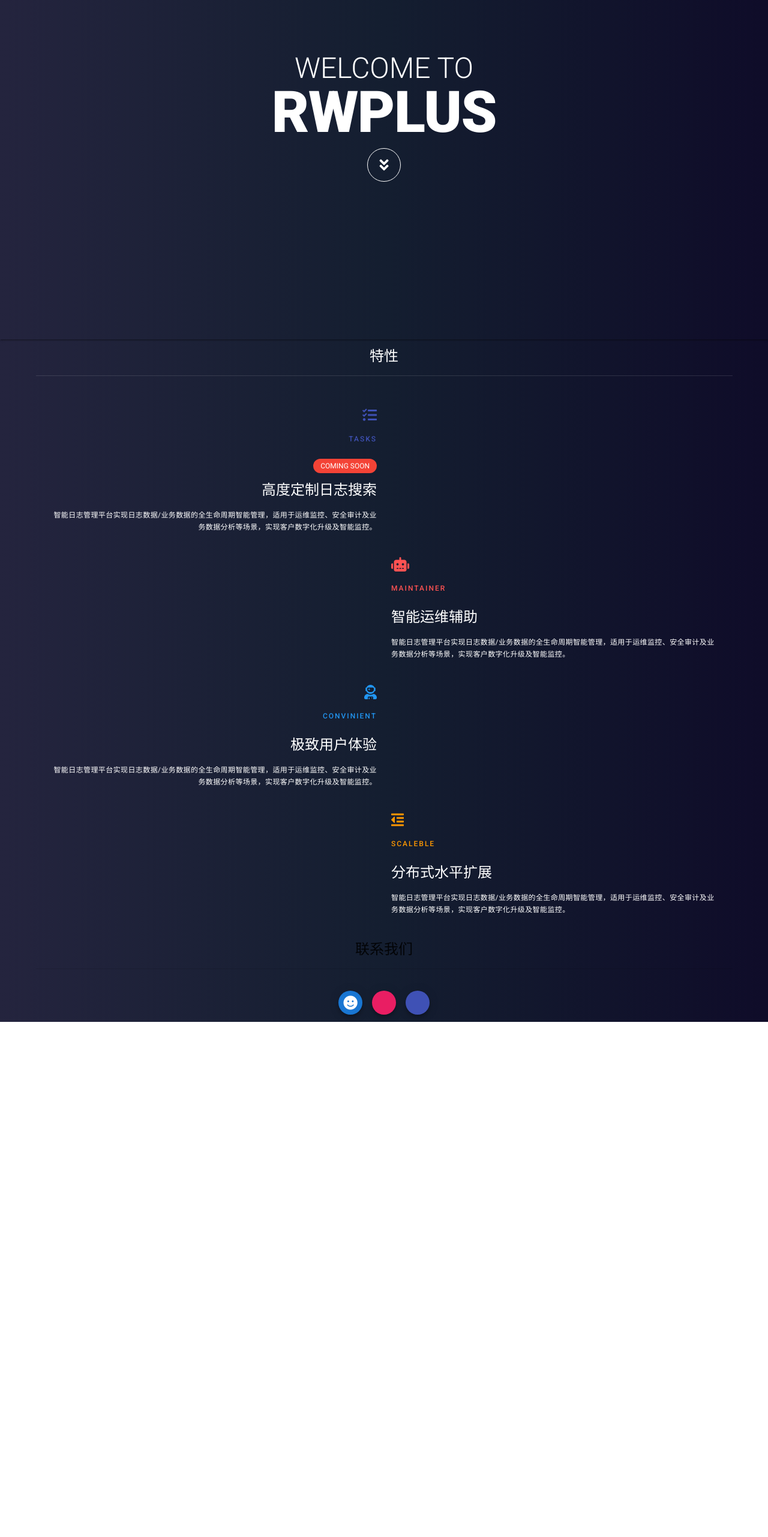
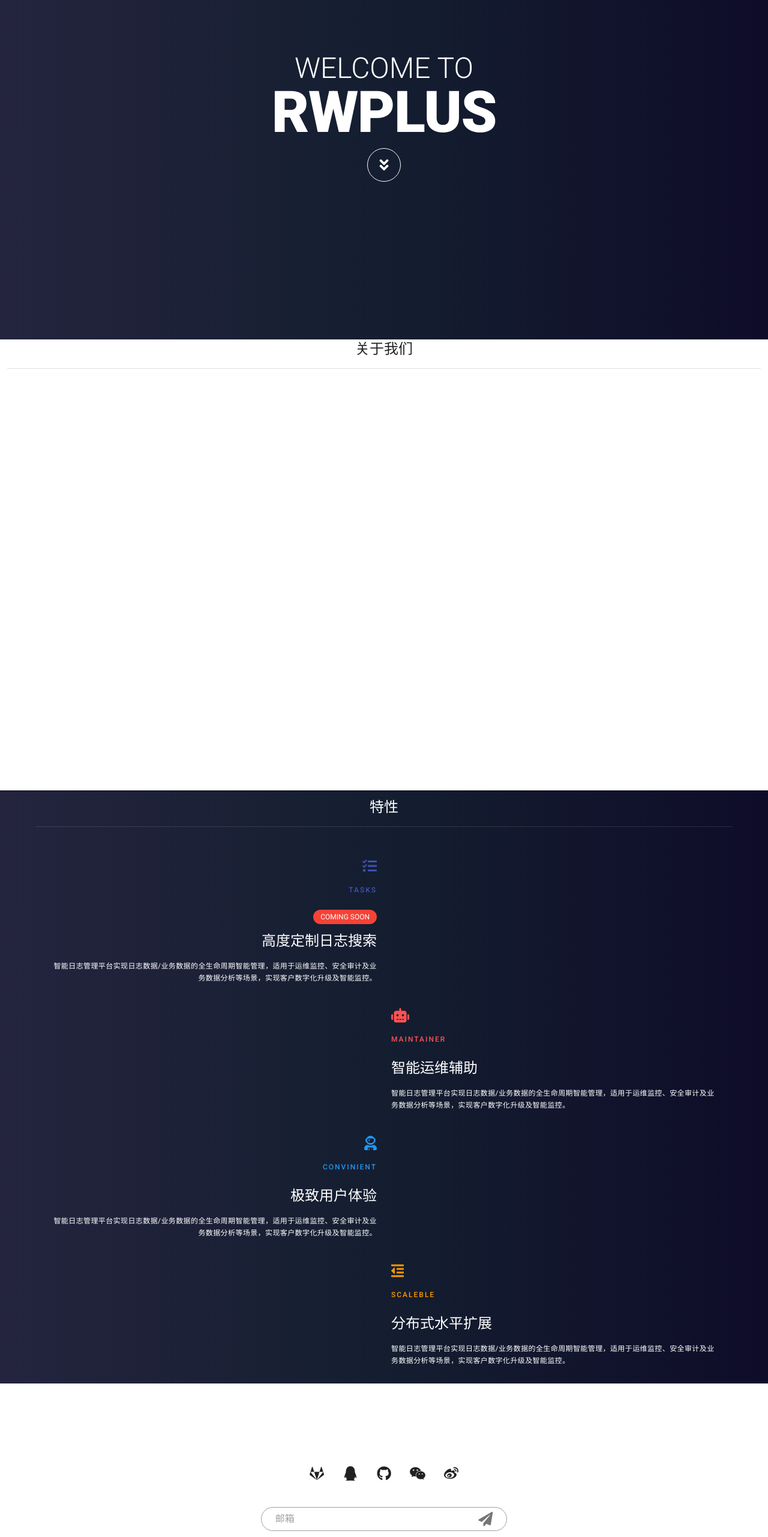
Before and after one commit to weekndchina/goweb, a Vue app: page /chart in a window 1280 px wide. Shown: the part 234-2797 px from the top of the page at 60% size. Before the commit the page ends 1938 px from the top, so only its background shows below. Built offline with nearby package versions, Linux system fonts and the light colour scheme.

Commit message:
add subscribe on home

```diff
--- a/src/views/public/Home.vue
+++ b/src/views/public/Home.vue
@@ -9,6 +9,7 @@
     <v-tabs right height="48">
         <v-tab class="caption font-weight-bold" @click="$vuetify.goTo('#about-us')">关于我们</v-tab>
         <v-tab class="caption font-weight-bold"  @click="$vuetify.goTo('#about-intro')">RW介绍</v-tab>
+         <v-tab class="caption font-weight-bold"  @click="$vuetify.goTo('#contact-us')">联系我们</v-tab>
     </v-tabs>
     <v-btn small color="deep-orange" outlined dense rounded class="ml-1" to='/login'>登陆</v-btn>
     <v-btn small color="indigo"  dense rounded class="ml-3">注册</v-btn>
--- a/src/views/public/home/home-contact.vue
+++ b/src/views/public/home/home-contact.vue
@@ -1,27 +1,43 @@
 <template>
  <section id="contact-us">
-      <v-row no-gutters style="background: linear-gradient(to right, #24243e, #141E30, #0f0c29);">
+ <v-row align="center" justify="center">
+     <v-card width=400 class="mt-6" flat>
+         <v-img src="index.png"></v-img>
+    </v-card>
+ </v-row>
+      <v-row no-gutters>
        <v-container dark class="text-center"
     >
-         <p class="headline">联系我们</p>
-           <v-responsive
-            class="mx-auto mb-8"
-          >
-            <v-divider class="mb-1"></v-divider>
-          </v-responsive>
-              <div class="text-center">
-             <v-btn class="mx-2" fab dark small color="primary">
-             <v-icon dark>fa-smile</v-icon>
+              <div class="text-center mx-6">
+             <v-btn class="mx-2" fab  small text>
+             <v-icon dark>fab fa-gitlab</v-icon>
              </v-btn>
-              <v-btn class="mx-2" fab dark small color="pink">
-               <v-icon>fa-charts</v-icon>
+              <v-btn class="mx-2" fab  small  text>
+               <v-icon>fab fa-qq</v-icon>
               </v-btn>
-             <v-btn class="mx-2" fab dark small color="indigo">
-            <v-icon dark>fa-qq</v-icon>
+             <v-btn class="mx-2" fab  small  text>
+            <v-icon dark>fab fa-github</v-icon>
+             </v-btn>
+              <v-btn class="mx-2" fab small  text>
+                <v-icon dark>fab fa-weixin</v-icon>
+             </v-btn>
+                 <v-btn class="mx-2" fab small  text>
+            <v-icon dark>fab fa-weibo</v-icon>
              </v-btn>
              </div>
           </v-container>
       </v-row>
+ <v-row align="center" justify="center" >
+     <v-col md=4 sm=6 xs=6 class="text-center">
+        <v-text-field outlined rounded dense
+        placeholder="邮箱"
+        append-icon="fa-paper-plane"
+></v-text-field>
+    <p class="subtitle-2">点击订阅，获取RW最新动态以及最新消息</p>
+    <v-divider class="mb-4"></v-divider>
+    <p class="overline"> No-one is promised tomorrow</p>
+     </v-col>
+ </v-row>
     </section>
 </template>
 
--- a/src/views/public/home/home-us.vue
+++ b/src/views/public/home/home-us.vue
@@ -1,12 +1,39 @@
 <template>
       <section id="about-us">
-       <v-card
+       <v-row no-gutters>
+           <v-card
             tile
-            flat
-            width="100%"
+            :min-height="'calc(100vh - ' + $vuetify.application.top + 'px)'"
           >
+         <v-row
+              align="center"
+              class="mx-auto"
+                >
 
-    </v-card>
+                <v-col
+                    class="text-center"
+                    md=12 xs=12 sm=12
+                  >
+         <p class="headline">关于我们</p>
+          <v-responsive
+            class="mx-auto mb-8"
+          >
+            <v-divider class="mb-1"></v-divider>
+          </v-responsive>
+          </v-col>
+            </v-row>
+            <v-row align="center"
+                  class="white--text
+                   mx-auto"
+                  justify="center">
+             <v-col md=6 xs=6 sm=6>
+              <v-img src="index.png"></v-img>
+              </v-col>
+             <v-col md=6 xs=6 sm=6>
+             </v-col>
+            </v-row>
+         </v-card>
+        </v-row>
       </section>
 </template>
 
```
Also changed, not shown: public/index.png (added).
